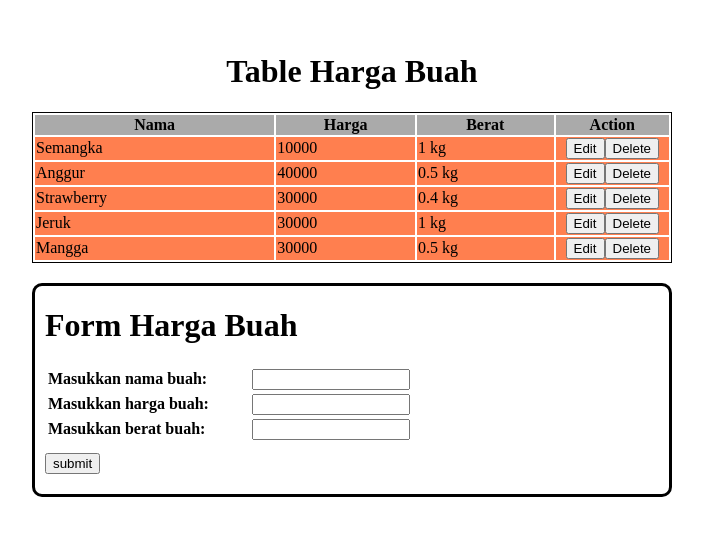
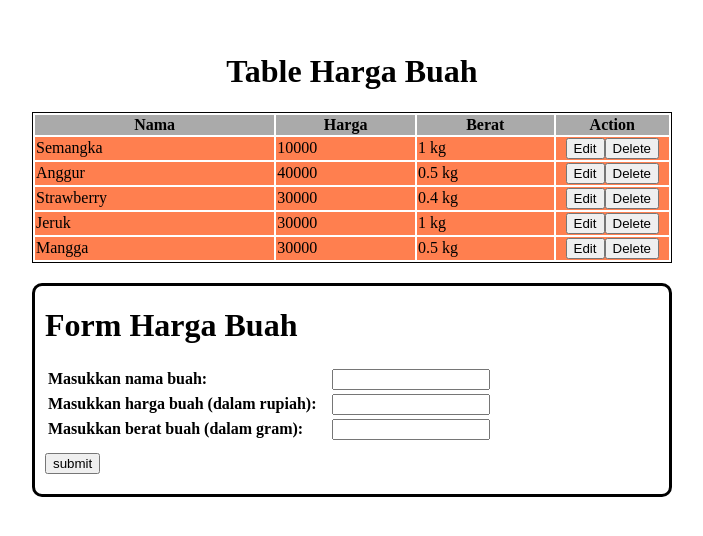
Before and after one commit to triardn/sanbercode-reactjs-batch18-part2, a React (Create React App) app: page / in a window 1280 px wide. Shown: the part 128-664 px from the top of the page, without its empty margins (288-991 px from the left). Built offline with nearby package versions, Linux system fonts and the light colour scheme.

Commit message:
add additional wording

```diff
--- a/src/Tugas-12/index.js
+++ b/src/Tugas-12/index.js
@@ -132,7 +132,7 @@ class Table extends Component {
                             <table>
                                 <tbody>
                                     <tr>
-                                        <td style={{width: 200, fontWeight: 'bold'}}>
+                                        <td style={{width: 280, fontWeight: 'bold'}}>
                                             <label>
                                                 Masukkan nama buah:
                                             </label>
@@ -142,9 +142,9 @@ class Table extends Component {
                                         </td>
                                     </tr>
                                     <tr>
-                                        <td style={{width: 200, fontWeight: 'bold'}}>
+                                        <td style={{width: 280, fontWeight: 'bold'}}>
                                             <label>
-                                                Masukkan harga buah:
+                                                Masukkan harga buah (dalam rupiah):
                                             </label>
                                         </td>
                                         <td>
@@ -152,9 +152,9 @@ class Table extends Component {
                                         </td>
                                     </tr>
                                     <tr>
-                                        <td style={{width: 200, fontWeight: 'bold'}}>
+                                        <td style={{width: 280, fontWeight: 'bold'}}>
                                             <label>
-                                                Masukkan berat buah:
+                                                Masukkan berat buah (dalam gram):
                                             </label>
                                         </td>
                                         <td>
```
